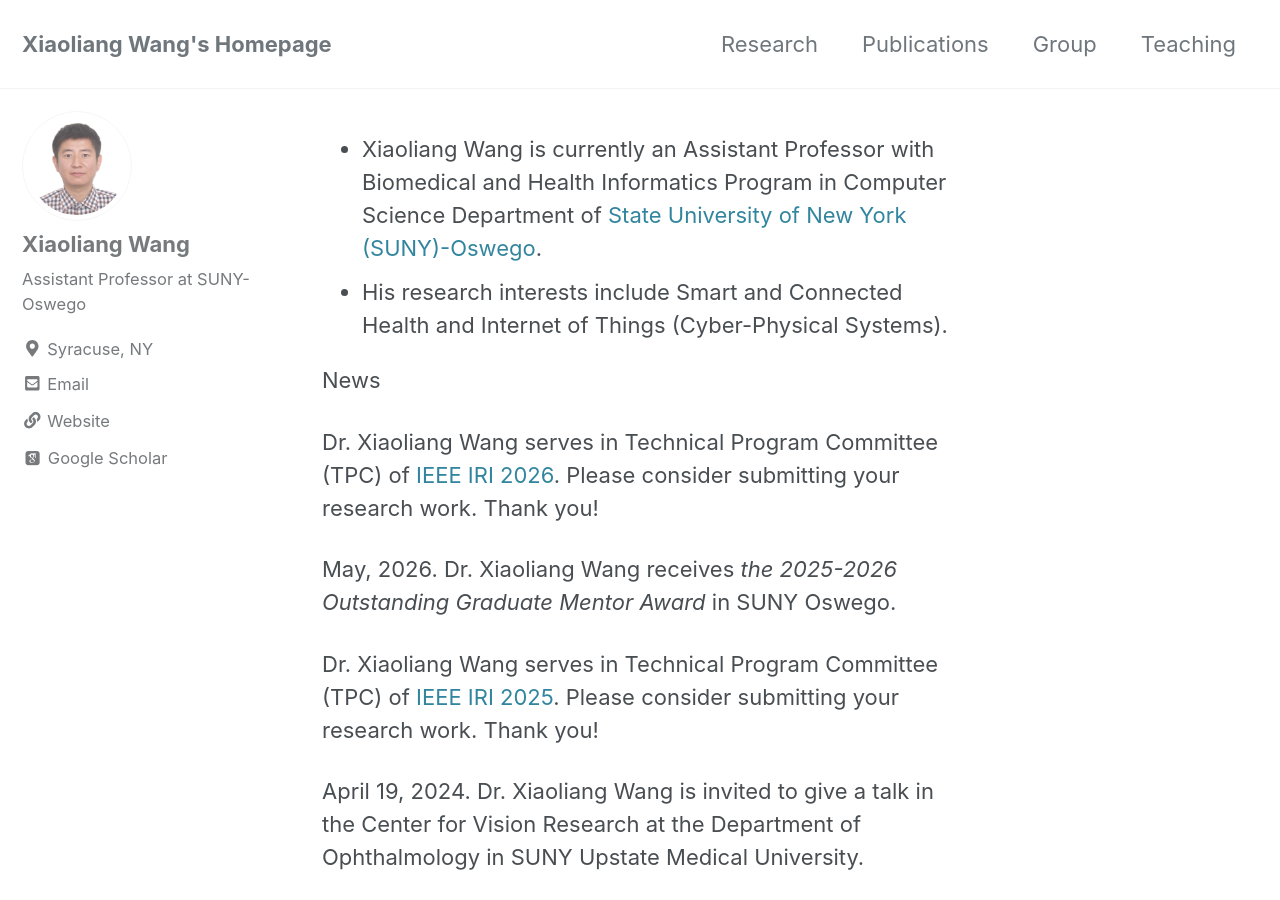
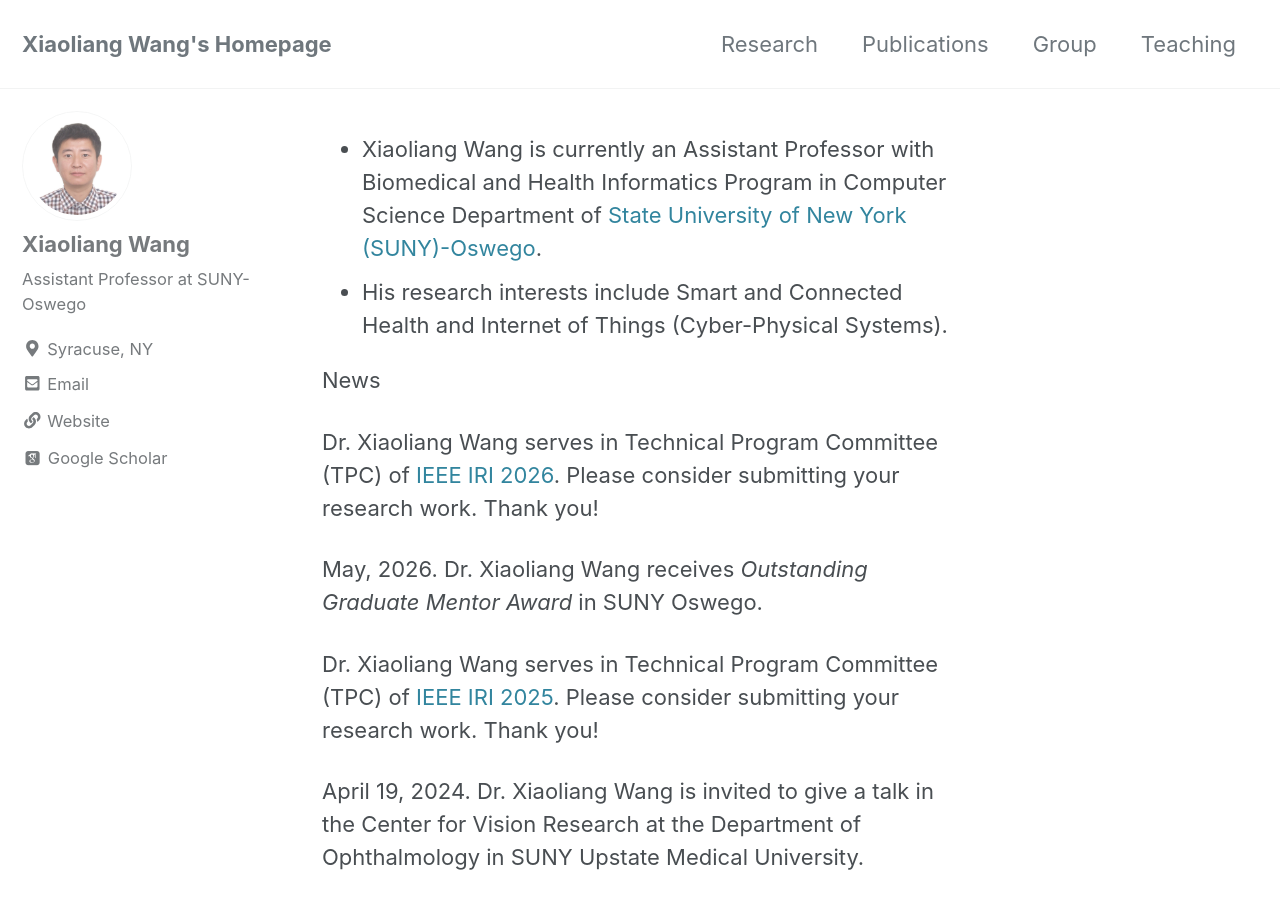
Before and after one commit to wang-xiaoliang/wang-xiaoliang.github.io, a Jekyll site: the page built from index.md, in a window 1280 px wide and 900 px high. Built offline with Jekyll 4.4.1, drawn with Linux system fonts in a browser that asks for light colours; cached includes are drawn as plain includes; nearby versions of some CDN libraries; some web fonts are replaced; our own code applies the rules of GitHub Pages for plain Markdown files; the list of posts is cut into pages by our own code.

Commit message:
Update index.md

```diff
--- a/index.md
+++ b/index.md
@@ -16,7 +16,7 @@ News
 
 Dr. Xiaoliang Wang serves in Technical Program Committee (TPC) of [IEEE IRI 2026](https://ieee-iri.github.io/). Please consider submitting your research work. Thank you!
 
-May, 2026. Dr. Xiaoliang Wang receives <i>the 2025-2026 Outstanding Graduate Mentor Award</i> in SUNY Oswego.
+May, 2026. Dr. Xiaoliang Wang receives <i>Outstanding Graduate Mentor Award</i> in SUNY Oswego.
 
 Dr. Xiaoliang Wang serves in Technical Program Committee (TPC) of [IEEE IRI 2025](https://ieee-iri.github.io/). Please consider submitting your research work. Thank you!
 
```
